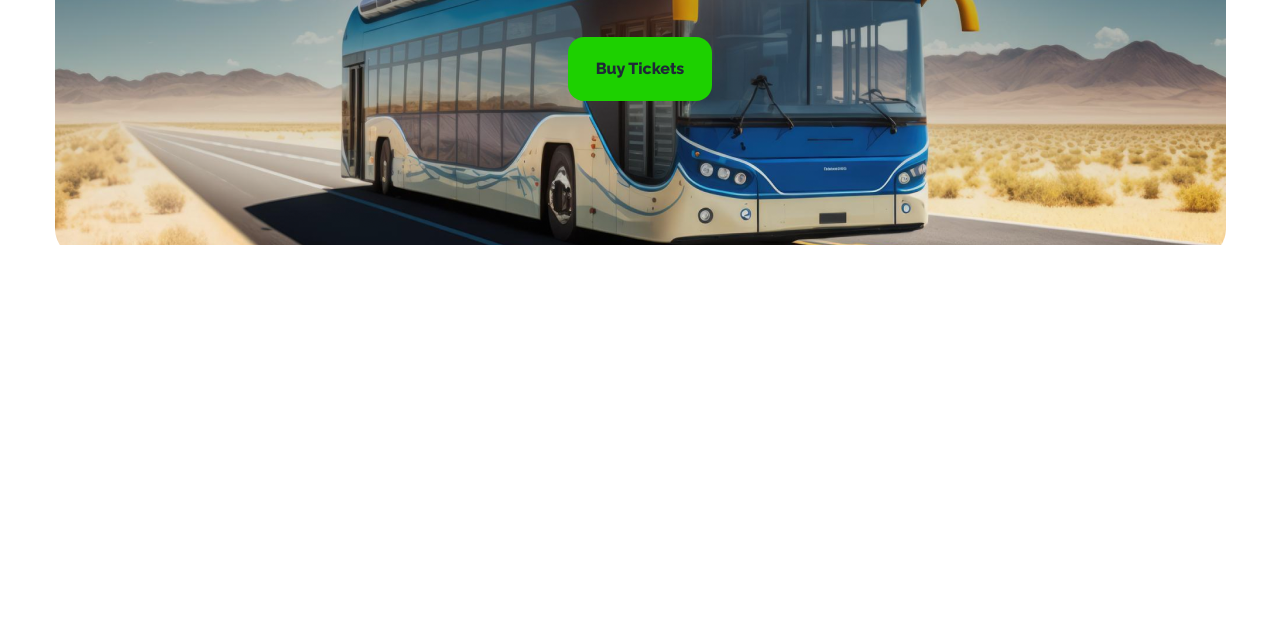
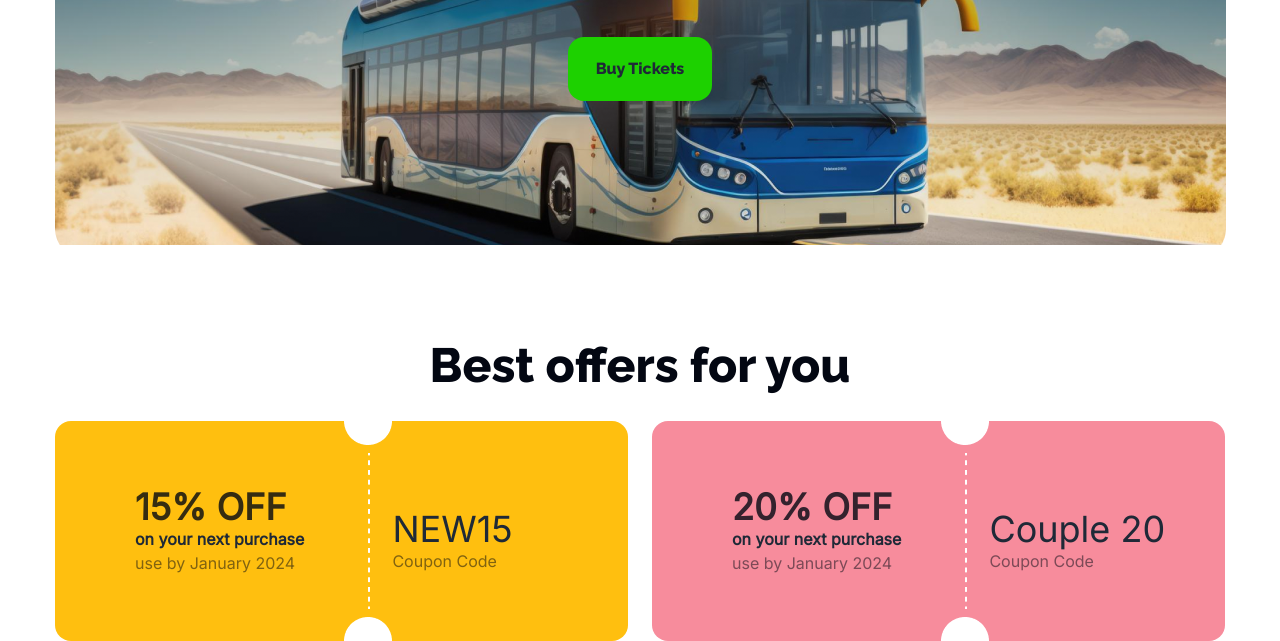
Before and after one commit to ishaq60/smart-ticketing, a plain HTML site: page index.html in a window 1280 px wide. Shown: the part 415-1056 px from the top of the page. Before the commit the page ends 800 px from the top, so only its background shows below. Drawn offline with nearby package versions, Linux system fonts and the light colour scheme.

Commit message:
offer part done

```diff
--- a/index.html
+++ b/index.html
@@ -78,7 +78,8 @@
 
                 </h1>
                 <p class="mt-5 text-5xl text-[#1DD100] font-extrabold"> P Paribahan</p>
-            <p class="mt-7 text-[#FFF] Inter_font">Yes, you can run unit tests and view the results directly within the app. <br> The integrated testing features allow for a streamlined .</p>
+                <p class="mt-7 text-[#FFF] Inter_font">Yes, you can run unit tests and view the results directly within
+                    the app. <br> The integrated testing features allow for a streamlined .</p>
                 <div class="mt-10">
                     <button class="bg-[#1DD100] py-5 px-7 rounded-2xl font-2xl Raleway_font">
                         Buy Tickets
@@ -87,5 +88,50 @@
             </div>
         </section>
     </header>
+    <main class="">
+        <section class="">
+            <h1 class=" mt-24 text-5xl text-center text-[#030712] Raleway_font ">Best offers for you</h1>
+
+            <!-- offers part -->
+            <div class="flex justify-center mt-8 gap-x-6  ">
+                <div class="flex items-center w-[573px] pl-10 h-[220px] bg-[#FFBF0F] Inter_font rounded-2xl">
+                    <div class="pl-10 justify-center">
+                        <h1 class="text-4xl font-extrabold text-[#030712CC]">15% OFF</h1>
+                        <p class="text-1xl font-bold "> on your next purchase</p>
+                        <p class="text-[#03071280]"> use by January 2024</p>
+                    </div>
+                    <div class="">
+                        <img class="ml-10" src="images/cupon-devider.png" alt="">
+
+                    </div>
+
+                    <div class="mt-5">
+                        <h1 class="text-4xl">NEW<span class="mt-5">15</span>
+
+                        </h1>
+                        <p class="text-[#03071280] ">Coupon Code</p>
+                    </div>
+                </div>
+                <div class="flex items-center w-[573px] pl-10 h-[220px] bg-[#F78C9C] Inter_font rounded-2xl">
+                    <div class="pl-10 justify-center">
+                        <h1 class="text-4xl font-extrabold text-[#030712CC]">20% OFF</h1>
+                        <p class="text-1xl font-bold "> on your next purchase</p>
+                        <p class="text-[#03071280]"> use by January 2024</p>
+                    </div>
+                    <div class="">
+                        <img class="ml-10" src="images/cupon-devider.png" alt="">
+
+                    </div>
+
+                    <div class="mt-5">
+                        <h1 class="text-4xl">Couple <span class="mt-5">20</span>
+
+                        </h1>
+                        <p class="text-[#03071280] ">Coupon Code</p>
+                    </div>
+                </div>
+        </section>
+    </main>
 </body>
+
 </html>
```
Lines whose indentation alone changed are shown as unchanged.
